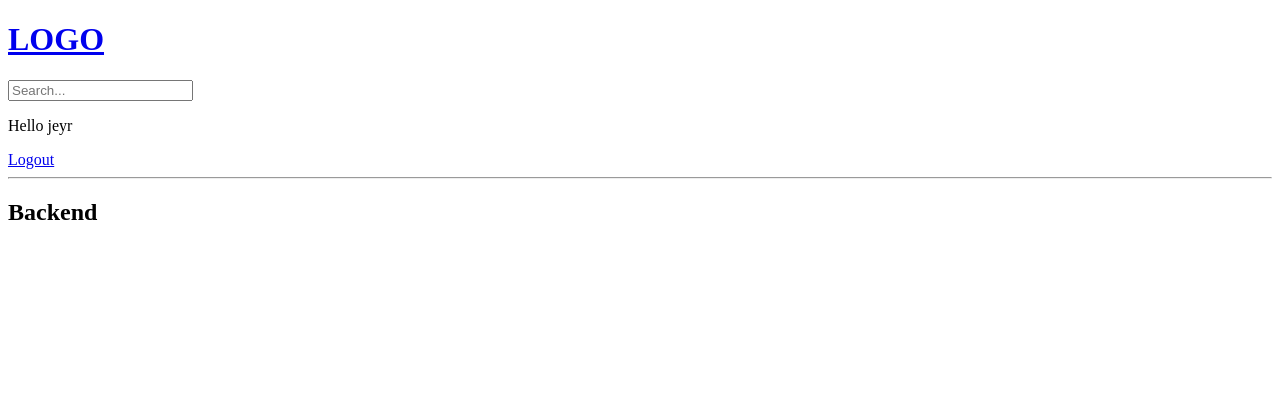
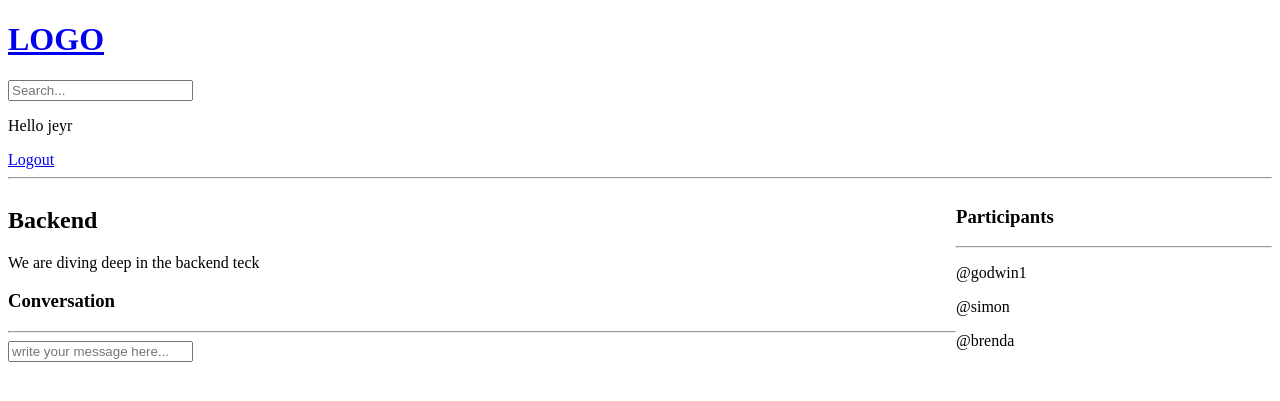
Before and after one commit to Lindex54/Learning_Hub, a Django app: page /room/8/ in a window 1280 px wide. Shown: the top 401 px of the page. Run offline with Django 5.2, Linux system fonts and the light colour scheme; a user stored in the database is signed in; data comes from the database, SQL or seed files in the repository; both versions use the stored data as it was after the commit.

Commit message:
Implemented conversation functionality

```diff
--- a/base/models.py
+++ b/base/models.py
@@ -14,7 +14,7 @@ class Room(models.Model):
     topic = models.ForeignKey(Topic, on_delete=models.SET_NULL, null=True)
     name = models.CharField(max_length=200)
     description = models.TextField(null=True, blank=True)
-    #participants
+    participants = models.ManyToManyField(User, related_name='participants', blank=True)
     created = models.DateTimeField(auto_now_add=True)
     updated = models.DateTimeField(auto_now=True)
 
--- a/base/templates/base/home.html
+++ b/base/templates/base/home.html
@@ -35,7 +35,11 @@
         <a href="{% url 'delete-room' room.id %}">Delete</a>
         {% endif %}
         <span>@{{room.host.username}}</span>
-        <h5>{{room.id}} -- <a href="url 'room' room.id">{{room.name}}</a></h5>
+        <h5>
+          {{ room.id }} --
+          <a href="{% url 'room' room.id %}">{{ room.name }}</a>
+        </h5>
+
         <small>{{room.topic.name}}</small>
       </div>
       {% endfor %}
--- a/base/templates/base/room.html
+++ b/base/templates/base/room.html
@@ -1,3 +1,55 @@
 {% extends "main.html" %} {% block content %}
-<h2>{{room.name}}</h2>
+
+<style>
+  .room-container {
+    display: grid;
+    grid-template-columns: 3fr 1fr;
+  }
+</style>
+
+<div class="room-container">
+  <div>
+    <h2>{{room.name}}</h2>
+
+    <p>{{room.description}}</p>
+
+    <div class="comment-wrapper">
+      <h3>Conversation</h3>
+      <hr />
+
+      {% for message in room_messages %}
+      <div>
+        {% if request.user == message.user %}
+        <a href="{% url 'delete-message' message.id %}">Delete</a>
+        {% endif %}
+
+        <small>@{{ message.user }} {{ message.created|timesince }} ago</small>
+        <p>{{ message.body }}</p>
+        <hr />
+      </div>
+      {% endfor %} {% if request.user.is_authenticated %}
+      <div class="comment-form">
+        <form method="POST" action="">
+          {% csrf_token %}
+          <input
+            type="text"
+            name="body"
+            placeholder="write your message here..."
+          />
+        </form>
+      </div>
+      {% endif %}
+    </div>
+  </div>
+
+  <div>
+    <h3>Participants</h3>
+    <hr />
+
+    {% for user in participants%}
+    <p>@{{user.username}}</p>
+    {% endfor %}
+  </div>
+</div>
+
 {% endblock %}
--- a/base/urls.py
+++ b/base/urls.py
@@ -11,5 +11,6 @@ urlpatterns = [
     path('create-room/', views.createRoom, name='create-room'),
     path('update-room/<str:pk>/', views.updateRoom, name='update-room'),
     path('delete-room/<str:pk>/', views.deleteRoom, name='delete-room'),
+    path('delete-message/<str:pk>/', views.deleteMessage, name='delete-message'),
 
 ]
--- a/base/views.py
+++ b/base/views.py
@@ -6,7 +6,7 @@ from django.contrib.auth.models import User
 from django.contrib import messages
 from django.contrib.auth import authenticate, login, logout
 from django.contrib.auth.forms import UserCreationForm
-from .models import Room, Topic
+from .models import Room, Topic, Message
 from .forms import RoomForm
 
 # Create your views here.
@@ -105,15 +105,21 @@ def home(request):
 def room(request, pk):
     # Retrieve a single room by primary key (id)
     room = Room.objects.get(id=pk)
+    room_messages = room.message_set.all().order_by('-created')
+    participants = room.participants.all()
 
-    # Example logic using the in-memory rooms list (kept for reference)
-    # room = None
-    # for i in rooms:
-    #     if i['id'] == int(pk):
-    #         room = i
+    if request.method == 'POST':
+        # Create a new message for the room
+        message = Message.objects.create(
+            user=request.user,
+            room=room,
+            body=request.POST.get('body')
+        )
+        room.participants.add(request.user)
+        # Redirect to the same room page after posting a message
+        return redirect('room', pk=room.id)
 
-    # Pass room data to the template
-    context = {'room': room}
+    context = {'room': room, 'room_messages': room_messages, 'participants': participants}
     return render(request, 'base/room.html', context)
 
 
@@ -177,3 +183,20 @@ def deleteRoom(request, pk):
 
     # Render delete confirmation page
     return render(request, 'base/delete.html', {'obj': room})
+
+@login_required(login_url='login')
+def deleteMessage(request, pk):
+    # Retrieve the message to be deleted
+    message = Message.objects.get(id=pk)
+
+    # Ensure only the user can delete the message
+    if request.user != message.user:
+        return HttpResponse('Your are not allowed here!')
+
+    # Delete message after confirmation
+    if request.method == 'POST':
+        room.delete()
+        return redirect('home')
+
+    # Render delete confirmation page
+    return render(request, 'base/delete.html', {'obj': message})
```
Also changed, not shown: base/migrations/0005_alter_room_options_room_participants.py (added), db.sqlite3.
